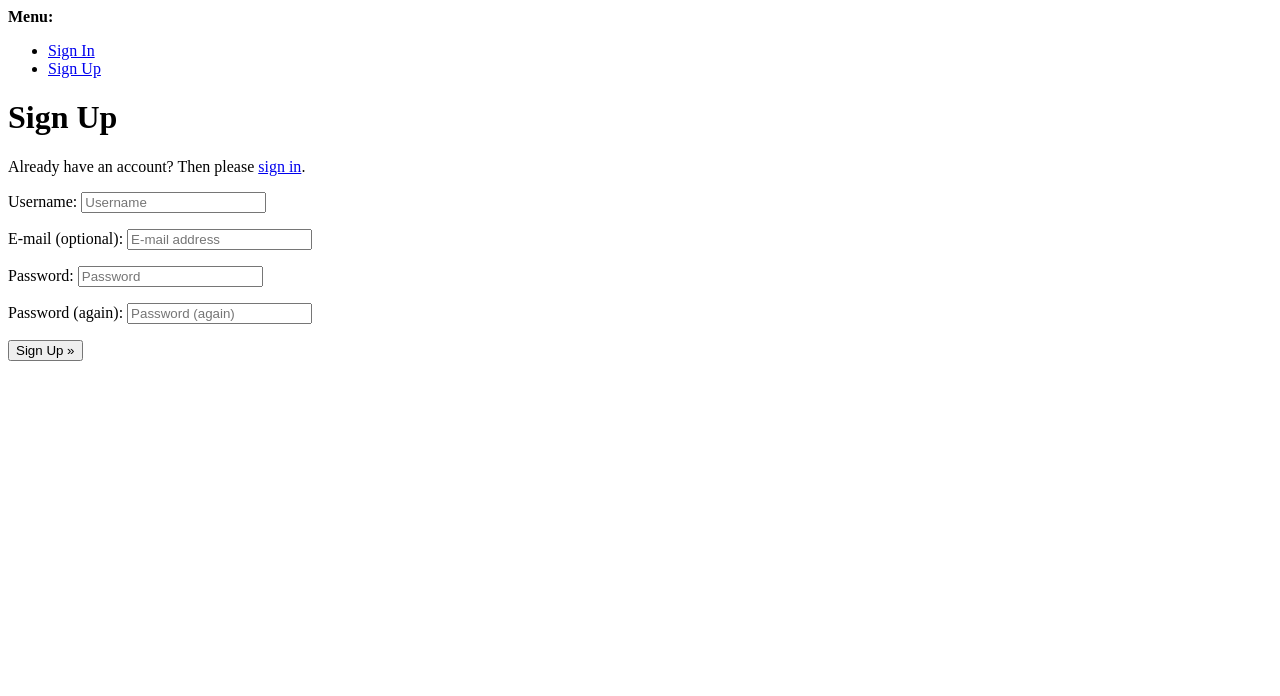
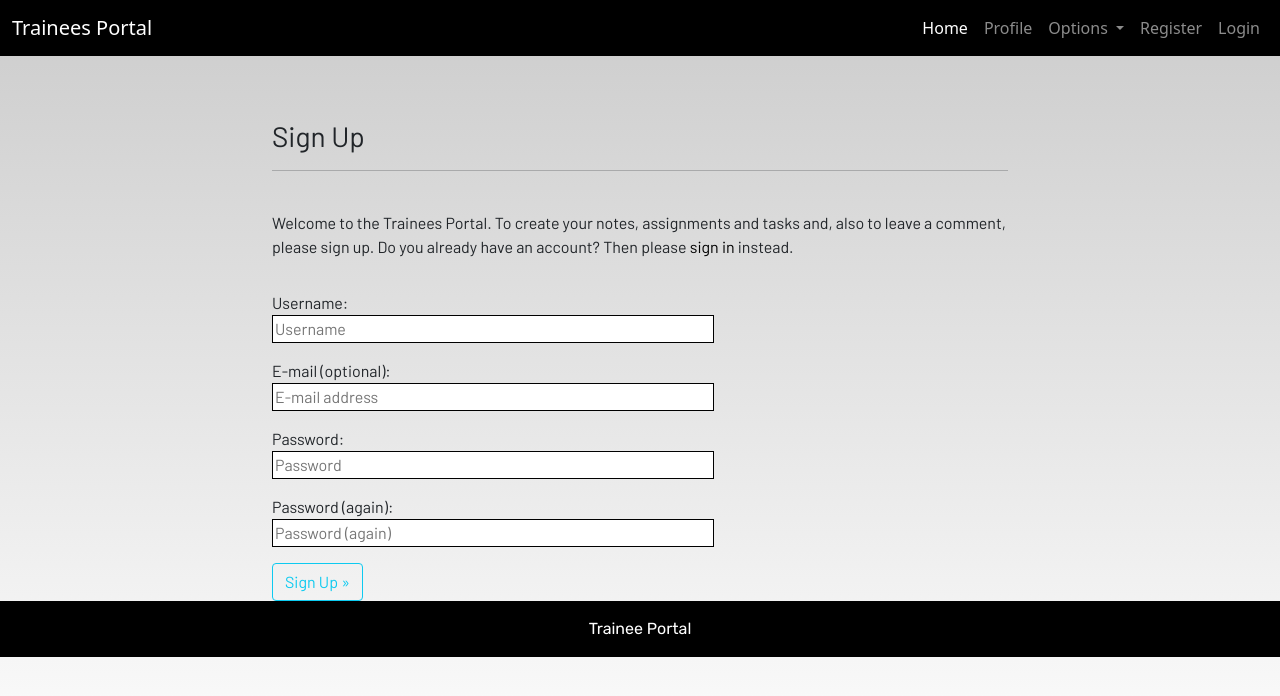
Before and after one commit to Georgette-Lumbe/traineesportal, a Django app: page /accounts/signup/ in a window 1280 px wide. Shown: the top 696 px of the page. Run offline with Django 3.2, Linux system fonts and the light colour scheme; some libraries are stand-ins or nearby versions; some web fonts are replaced.

Commit message:
Update and style Signup page

```diff
--- a/static/css/style.css
+++ b/static/css/style.css
@@ -199,3 +199,15 @@ body {
 .account-heading {
     font-size: 2.5rem;
 }
+
+/*------------------------------------------------------Signup page*/
+.signup input {
+    display: block;
+    width: 40%;
+    border: 1px solid;
+}
+
+/*------------------------------------------Media queries up to 900px*/
+.signup input {
+    width: 60%;
+}
--- a/templates/account/login.html
+++ b/templates/account/login.html
@@ -12,8 +12,8 @@
       <h2>{% trans "Sign In" %}</h2>
       <hr> <br>
 
-      <p>{% blocktrans %}Welcome back to the Trainees Portal. To write your notes, assignments and tasks list and,
-        also to leave a comment or like a post, please log in. If you have not created an account yet,
+      <p>{% blocktrans %}Welcome back to the Trainees Portal. To write your notes, assignments and tasks list,
+        to leave a comment, and also to view your profile, please log in. If you have not created an account yet,
         then <a class="link" href="{{ signup_url }}"> sign up</a> first.{% endblocktrans %}</p>
     </div>
   </div>
--- a/templates/account/signup.html
+++ b/templates/account/signup.html
@@ -1,21 +1,33 @@
-{% extends "account/base.html" %}
+{% extends "base.html" %}
 
 {% load i18n %}
 
 {% block head_title %}{% trans "Signup" %}{% endblock %}
 
 {% block content %}
-<h1>{% trans "Sign Up" %}</h1>
+<div class="container">
+    <div class="row">
+        <div class="col-md-8 mt-3 offset-md-2">
+            <h3>{% trans "Sign Up" %}</h3>
+            <hr> <br>
 
-<p>{% blocktrans %}Already have an account? Then please <a href="{{ login_url }}">sign in</a>.{% endblocktrans %}</p>
-
+            <p>{% blocktrans %}Welcome to the Trainees Portal. To create your notes, assignments and tasks and,
+              also to leave a comment, please sign up. Do you already have an account? Then please <a
+                    class="link" href="{{ login_url }}">sign in</a> instead.{% endblocktrans %}</p>
+        </div>
+    </div>
+    <div class="row">
+        <div class="col-md-8 mt-3 offset-md-2">
             <form class="signup" id="signup_form" method="post" action="{% url 'account_signup' %}">
                 {% csrf_token %}
                 {{ form.as_p }}
                 {% if redirect_field_value %}
                 <input type="hidden" name="{{ redirect_field_name }}" value="{{ redirect_field_value }}" />
                 {% endif %}
-  <button type="submit">{% trans "Sign Up" %} &raquo;</button>
+                <button class="btn btn-outline-info" type="submit">{% trans "Sign Up" %} &raquo;</button>
             </form>
+        </div>
+    </div>
+</div>
 
 {% endblock %}
```
Lines whose indentation alone changed are shown as unchanged.
